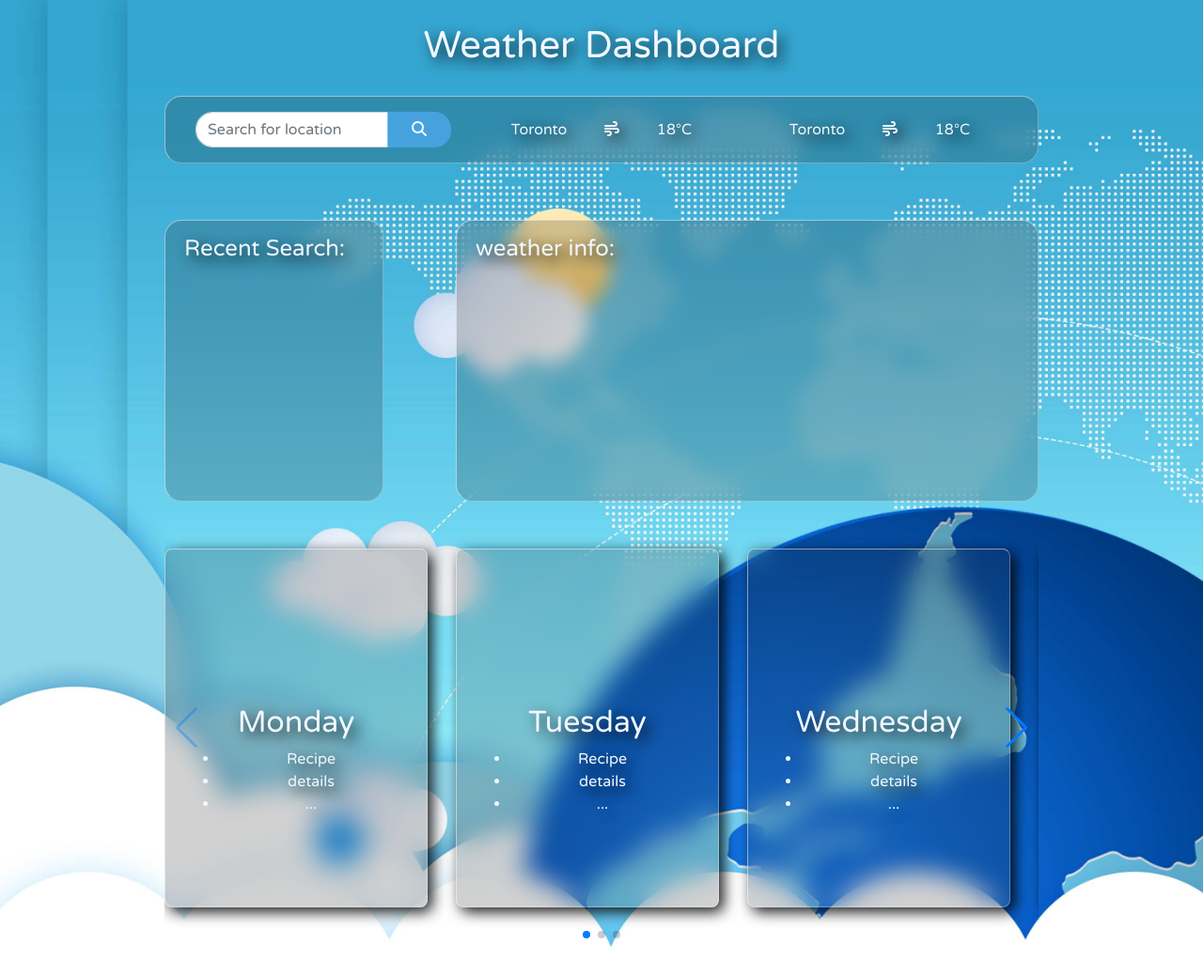
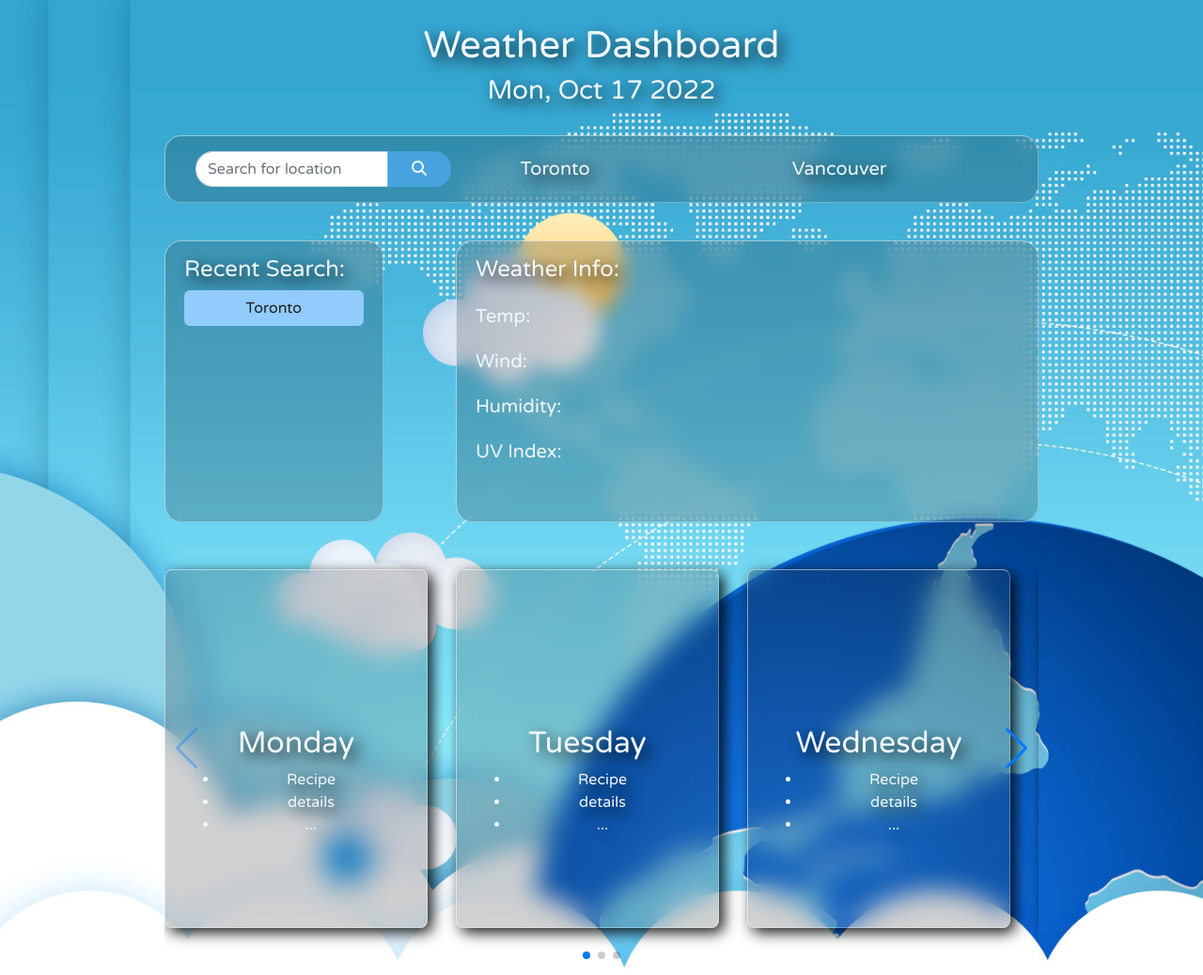
Before and after one commit to Hpyorange/weatherDashboard, a plain HTML site: page index.html in a window 1280 px wide. Shown: the whole page at 94% size. Before the commit the page ends 1016 px from the top, so only its background shows below. Drawn offline with nearby package versions, Linux system fonts and the light colour scheme; no server answers.

Commit message:
add display main city temp function
Using js give content
minor changes of relate css

```diff
--- a/asset/css/mian.css
+++ b/asset/css/mian.css
@@ -25,8 +25,12 @@ body{
     text-shadow:5px 5px 15px rgba(0, 0, 0, 0.9);
 }
 
+.cityName{
+    font-size: 20px;
+}
+
 .functionBar{
-    margin-bottom: 60px;
+    margin-bottom: 40px;
 }
 
 .myBox{
@@ -103,11 +107,6 @@ body{
 
 .c-img{
     grid-area: img;
-    background-image: url(./img/m-bg.jpg);
-    border-top-left-radius: 6px;
-    border-top-right-radius: 6px;
-    background-size: cover;
-    background-repeat: no-repeat;
 }
 
 
@@ -122,3 +121,14 @@ body{
     width: 280px;
     height: 100%;
 }
+
+.cityBtn{
+    width: 100%;
+    background-color:rgb(145, 204, 252);
+    color:rgb(31, 31, 31);
+}
+
+.cityBtn:hover{
+    background-color:rgb(84, 177, 253);
+    color:aliceblue;
+}
--- a/asset/js/main.js
+++ b/asset/js/main.js
@@ -1,7 +1,4 @@
 var swiper = new Swiper(".mySwiper", {
-    // effect: "coverflow",
-    // grabCursor: true,
-    // centeredSlides: true,
     slidesPerView: 3,
     spaceBetween: 30,
     slidesPerView: "auto",
@@ -14,3 +11,62 @@ var swiper = new Swiper(".mySwiper", {
     prevEl: '.swiper-button-prev',
     },
 });
+
+const currentDay = moment().format('ddd, MMM DD YYYY');
+console.log(currentDay)
+$('#today').text(currentDay);
+
+let searchInput = $('#userInput');
+
+let recent = $('#recentBox');
+
+let lat = "";
+let lon = "";
+
+// display main city 1 temp.
+let displayMainTemp1 = function(){
+    let cityName = "Toronto"
+    $(`#cityName1`).text(cityName);
+    let url = `https://api.openweathermap.org/data/2.5/weather?q=${cityName}&appid=1d4fe92726b0d3cc08e41e30f8f8511d&units=metric`;
+
+    fetch(url).then(function(response){
+        if(response.ok){
+            response.json().then(function(data) {
+                let icon = data.weather[0].icon;
+                $(`#icon1`).html(`<img src = http://openweathermap.org/img/wn/${icon}.png>`);
+                let temp = Math.round(data.main.temp);
+                $(`#mainTemp1`).text(`${temp}°C`);
+        });
+    }
+
+})
+    .catch(function() {
+        alert("Unable to connect, please try again later");
+    });
+};
+
+// display main city 2 temp.
+let displayMainTemp2 = function(){
+    let cityName = "Vancouver"
+    $(`#cityName2`).text(cityName);
+    let url = `https://api.openweathermap.org/data/2.5/weather?q=${cityName}&appid=1d4fe92726b0d3cc08e41e30f8f8511d&units=metric`;
+
+    fetch(url).then(function(response){
+        if(response.ok){
+            response.json().then(function(data) {
+                let icon = data.weather[0].icon;
+                $(`#icon2`).html(`<img src = http://openweathermap.org/img/wn/${icon}.png>`);
+                let temp = Math.round(data.main.temp);
+                $(`#mainTemp2`).text(`${temp}°C`);
+        });
+    }
+
+})
+    .catch(function() {
+        alert("Unable to connect, please try again later");
+    });
+};
+
+//call function
+displayMainTemp1();
+displayMainTemp2();
--- a/index.html
+++ b/index.html
@@ -15,31 +15,33 @@
 
     <div class="text-center mt-4 title">
         <h1>Weather Dashboard</h1>
+
+        <h3 id="today"></h3>
     </div>
 
     <div class="container d-flex justify-content-center functionBar">
 
         <div class="myBox row col-10 text-center">
 
-        <div class="col-4">
+        <div class="col-4 d-flex align-items-center">
 
-            <div class="input-group">
-                <input type="text" placeholder="Search for location" class="form-control searchBox">
+            <div class="input-group ">
+                <input type="text" placeholder="Search for location" class="form-control searchBox" id ='userInput'>
                 <button class="searchBtn col-3 btn mybtn input-group-append searchBox"><i class="fa-solid fa-magnifying-glass"></i></button>
             </div>
 
         </div>
 
-        <div class="mainCityBox col-4 d-flex justify-content-evenly align-items-center text" id="1stCity">
-            <div>Toronto</div>
-            <div><i class="fa-solid fa-wind"></i></div>
-            <div>18°C</div>
+        <div class="mainCityBox col-4 d-flex justify-content-evenly align-items-center text" >
+            <div class="cityName" id="cityName1"></div>
+            <div id="icon1"></div>
+            <div id="mainTemp1"></div>
         </div>
 
-        <div class="mainCityBox col-4 d-flex justify-content-evenly align-items-center text" id="2ndCity">
-            <div>Toronto</div>
-            <div><i class="fa-solid fa-wind"></i></div>
-            <div>18°C</div>
+        <div class="mainCityBox col-4 d-flex justify-content-evenly align-items-center text">
+            <div class="cityName" id="cityName2"></div>
+            <div id="icon2"></div>
+            <div id="mainTemp2"></div>
         </div>
 
 
@@ -49,18 +51,26 @@
     </div>
 
 
-    <div class="container d-flex justify-content-center" id="recentBox">
+    <div class="container d-flex justify-content-center">
 
     <div class="row col-10 part1">
 
-        <div class="col-3 myBox recentBox">
+        <div class="col-3 myBox recentBox" id="recentBox">
             <h4 class="text">Recent Search:</h4>
+            <button class="btn cityBtn text-center">Toronto</button>
         </div>
 
         <span class="col-1"></span>
 
         <div class="col-8 myBox">
-            <h4 class="text">weather info:</h4>
+            <h4 class="text">Weather Info:</h4>
+
+            <div class="mt-3">
+                <h5 class='my-4'>Temp:</h5>
+                <h5 class='my-4'>Wind:</h5>
+                <h5 class='my-4'>Humidity:</h5>
+                <h5 class='my-4'>UV Index:</h5>
+            </div>
         </div>
 
     </div>
@@ -73,7 +83,7 @@
         <div class="swiper mySwiper d-flex align-content-center col-10">
             <div class="swiper-wrapper">
 
-                <div class="col-3 myCard swiper-slide">
+                <div class="col-3 myCard swiper-slide" id="c1">
                     <div class="c-img" ></div>
                     <div class="c-text">
                         <h2>Monday</h2>
@@ -83,7 +93,6 @@
                             <li>...</li>
                         </ul>
                     </div>
-                    <div class="c-function"></div>
                 </div>
 
                 <div class="col-3 myCard swiper-slide" id="c2">
@@ -96,7 +105,6 @@
                             <li>...</li>
                         </ul>
                     </div>
-                    <div class="c-function"></div>
                 </div>
 
                 <div class="col-3 myCard swiper-slide" id="c3">
@@ -109,7 +117,6 @@
                             <li>...</li>
                         </ul>
                     </div>
-                    <div class="c-function"></div>
                 </div>
 
                 <div class="col-3 myCard swiper-slide" id="c4">
@@ -122,7 +129,6 @@
                             <li>...</li>
                         </ul>
                     </div>
-                    <div class="c-function"></div>
                 </div>
 
                 <div class="col-3 myCard swiper-slide" id="c5">
@@ -135,7 +141,6 @@
                             <li>...</li>
                         </ul>
                     </div>
-                    <div class="c-function"></div>
                 </div>
 
 
@@ -152,6 +157,8 @@
 
 
     <script src="https://cdn.jsdelivr.net/npm/swiper@8/swiper-bundle.min.js"></script>
+    <script src="https://cdnjs.cloudflare.com/ajax/libs/moment.js/2.29.4/moment.min.js"></script>
+    <script src="https://cdnjs.cloudflare.com/ajax/libs/jquery/3.6.1/jquery.min.js"></script>
     <script src="./asset/js/main.js"></script>
 
     <script>
```
